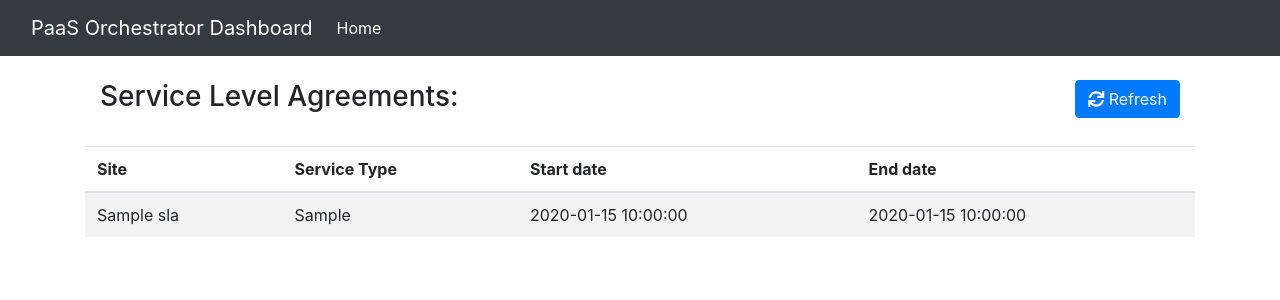
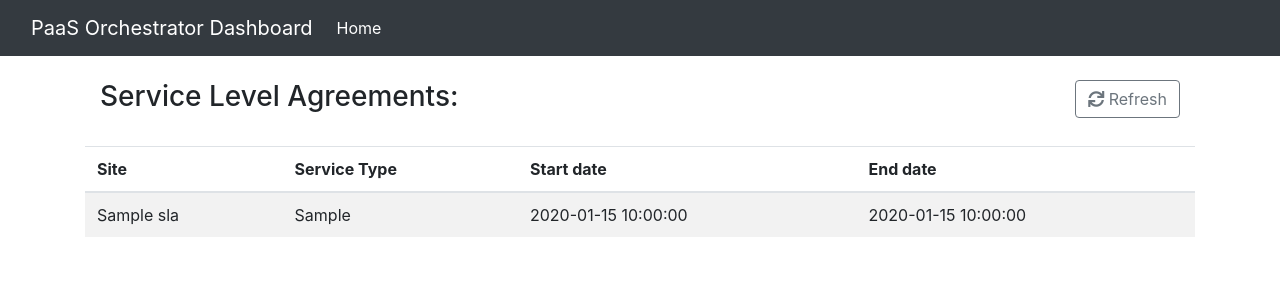
Before and after one commit to indigo-dc/deep-training-dashboard, a Flask app: template app/templates/sla.html in a window 1280 px wide. Shown: the top 300 px of the page. Run offline with Flask 2, Linux system fonts and the light colour scheme; the template is opened without the code that fills it: most values are stand-ins (such as "Sample title", 1, 10 or a date in 2020); parts of the project's set-up code (start-up, migrations or seed data) failed here and were passed over; some libraries are stand-ins or nearby versions.

Commit message:
fix modal display and sla refresh

```diff
--- a/app/templates/deployments.html
+++ b/app/templates/deployments.html
@@ -97,7 +97,7 @@
         </button>
         <!-- Modal DELETE-->
         <div class="modal fade" id="delete_confirm_{{dep.uuid}}">
-          <div class="modal-dialog modal-dialog-centered">
+          <div class="modal-dialog">
             <div class="modal-content">
               <div class="modal-header">
                 <h5 class="modal-title" id="delete_confirm_label_{{dep.uuid}}">Confirm deployment deletion</h5>
--- a/app/templates/sla.html
+++ b/app/templates/sla.html
@@ -26,7 +26,7 @@
           </div>
           <div class="col-md-6 text-right">
             <!-- Button -->
-            <button class="btn btn-small btn-primary" onclick="location.href='{{ url_for("getslas") }}'"><span class="fas fa-sync"></span> Refresh</button>
+            <button class="btn btn-small btn-outline-secondary" onclick="location.href='{{ url_for("getslas") }}'"><span class="fas fa-sync"></span> Refresh</button>
           </div>
         </div> <!-- / .row -->
       </div> <!-- / .header-body -->
```
